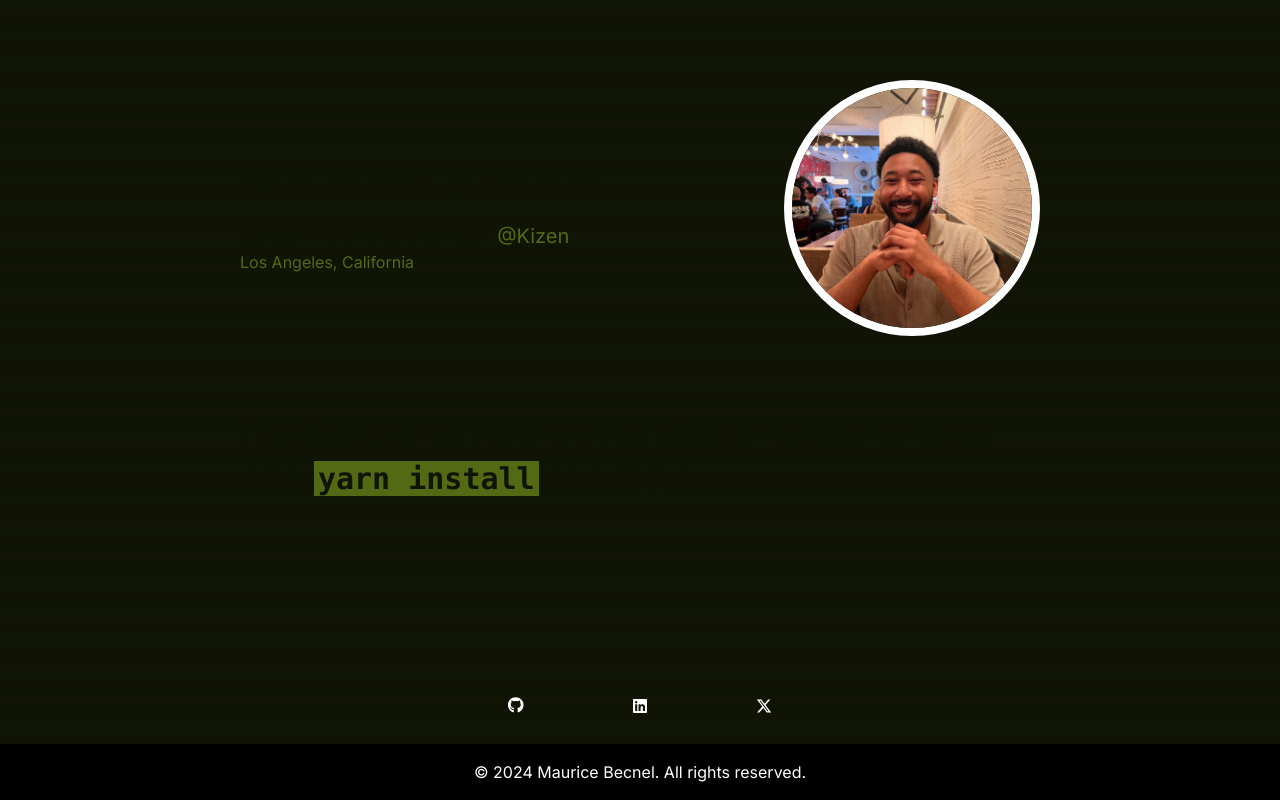
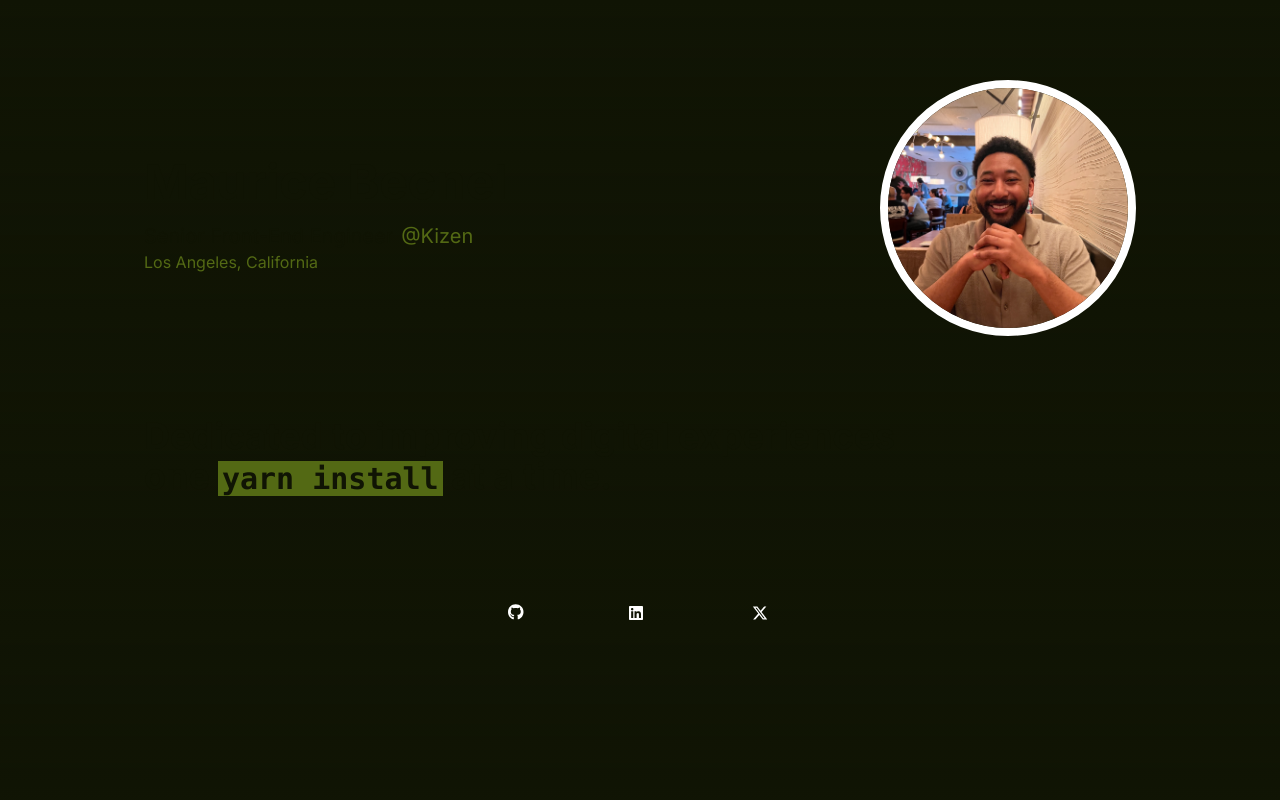
Before and after one commit to mauricebecnel400/mauricebecnel.tech, a Next.js app: page / in a window 1280 px wide. Built offline with nearby package versions, Linux system fonts and the light colour scheme.

Commit message:
fix alignment for footer

```diff
--- a/src/app/page.tsx
+++ b/src/app/page.tsx
@@ -8,8 +8,8 @@ import {
 
 export default function Home() {
   return (
-    <main className="flex flex-col justify-center items-center">
-      <div className="max-w-6xl flex flex-col justify-center items-center gap-20 mx-40 p-20">
+    <main className="flex flex-col justify-center items-center w-full h-full">
+      <div className="max-w-6xl h-full w-full flex flex-col justify-center items-center lg:gap-20 md:gap-20 sm:gap-20 mx-40 px-20 pt-20">
         <div className="w-full flex justify-between gap-10 items-center flex-col lg:flex-row">
           <div className="flex flex-col justify-center items-center md:items-center lg:items-start">
             <h1 className="text-5xl font-bold mt-4 mb-4">
@@ -51,9 +51,10 @@ export default function Home() {
           </h2>
         </div>
       </div>
-      <section className="fixed bottom-20 w-full">
+      <div className="w-full mt-10 lg:mt-20" />
+      <footer className="w-full sm:mt-2 md:mt-2 lg:mt-6">
         <div className="flex justify-center gap-20 w-full h-full">
-          <div className="w-12 flex justify-center items-center hover:animate-grow ">
+          <div className="w-12 sm:w-10 flex justify-center items-center hover:animate-grow ">
             <a
               className="w-full h-full block text-center align-bottom"
               href="https://github.com/mauricebecnel400"
@@ -85,9 +86,6 @@ export default function Home() {
             </a>
           </div>
         </div>
-      </section>
-      <footer className="w-full fixed inset-x-0 bottom-0 bg-black text-white text-center p-4">
-        <p>© 2024 Maurice Becnel. All rights reserved.</p>
       </footer>
     </main>
   );
--- a/tailwind.config.ts
+++ b/tailwind.config.ts
@@ -32,6 +32,11 @@ const config: Config = {
       Rubik: ["Rubik", "sans-serif"],
     },
   },
+  screens: {
+    sm: { min: "640px", max: "767px" },
+    md: { min: "768px", max: "1023px" },
+    lg: { min: "1024px" },
+  },
   variants: {
     extend: {
       animation: ["hover"],
```
